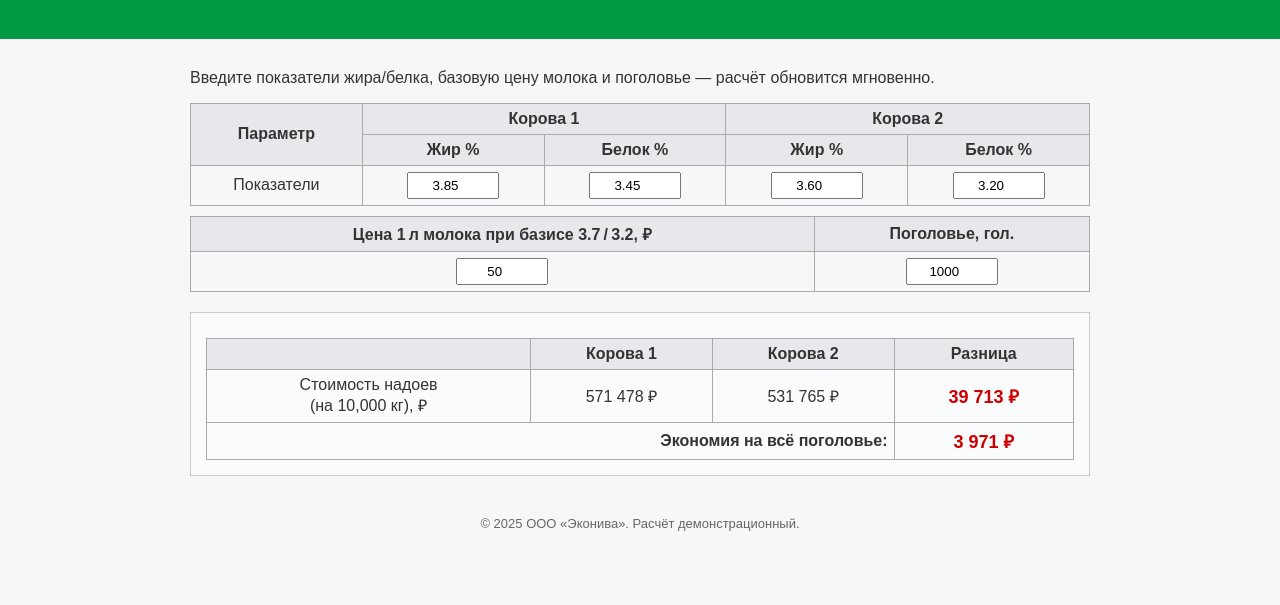
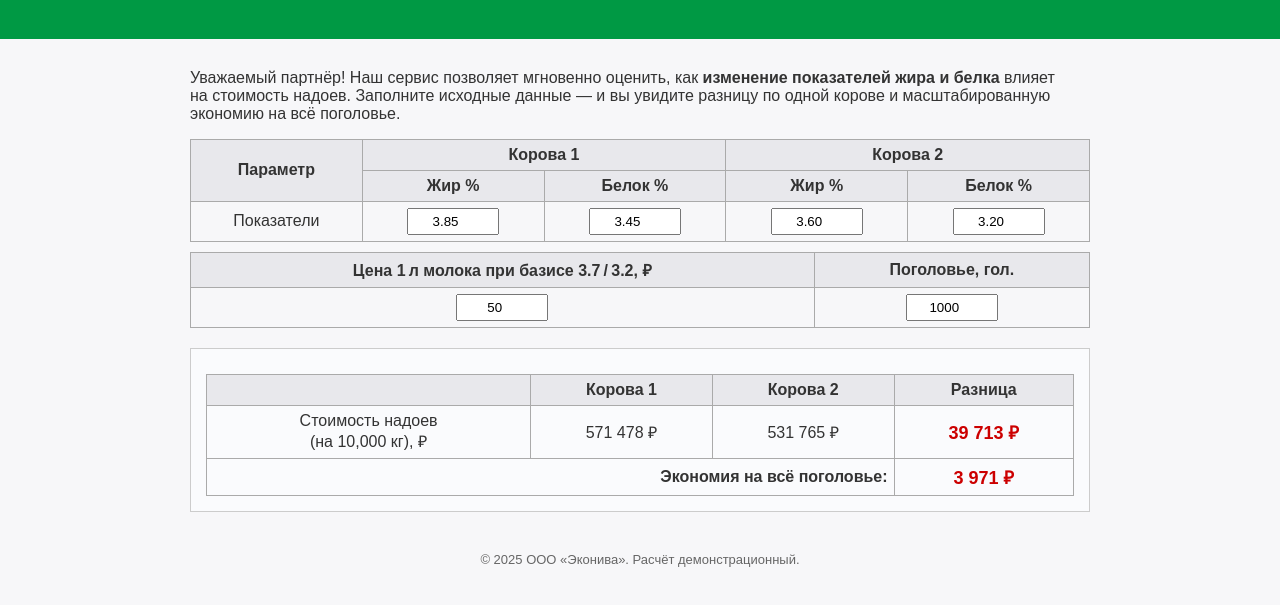
Before and after one commit to zDearks/kom_pred, a plain HTML site: page index.html in a window 1280 px wide. Shown: the part 81-686 px from the top of the page. Drawn offline with Linux system fonts and the light colour scheme.

Commit message:
Update index.html

```diff
--- a/index.html
+++ b/index.html
@@ -21,7 +21,11 @@
 <header><h1>Коммерческое предложение: расчёт экономической выгоды</h1></header>
 
 <div class="container">
- <p>Введите показатели жира/белка, базовую цену молока и поголовье — расчёт обновится мгновенно.</p>
+  <p>
+    Уважаемый партнёр! Наш сервис позволяет мгновенно оценить, как <strong>изменение показателей жира и&nbsp;белка</strong>
+    влияет на стоимость надоев. Заполните исходные данные — и вы увидите разницу по одной корове и масштабированную экономию
+    на всё поголовье.
+  </p>
 
  <table>
   <tr><th rowspan="2">Параметр</th><th colspan="2">Корова 1</th><th colspan="2">Корова 2</th></tr>
```
